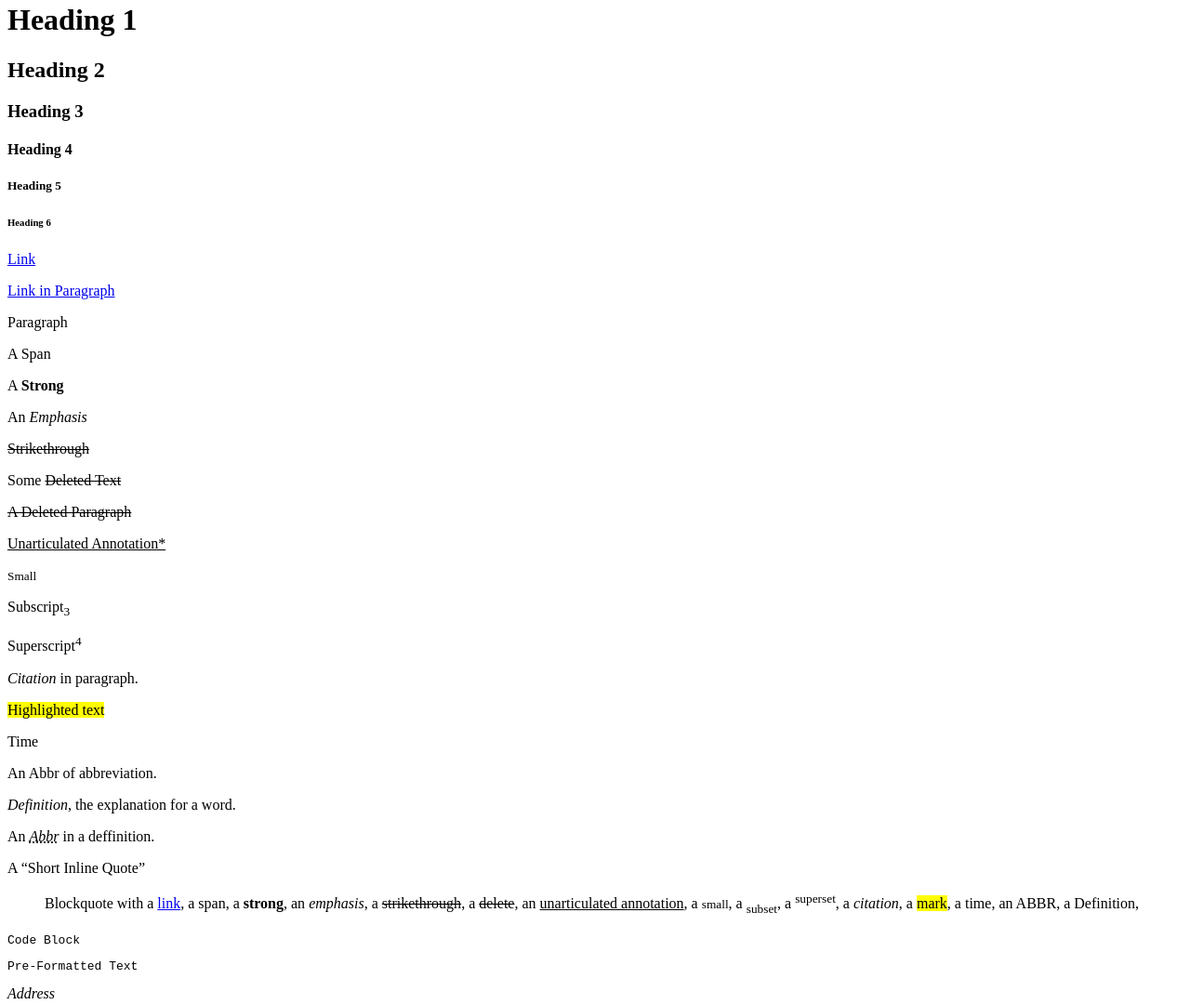
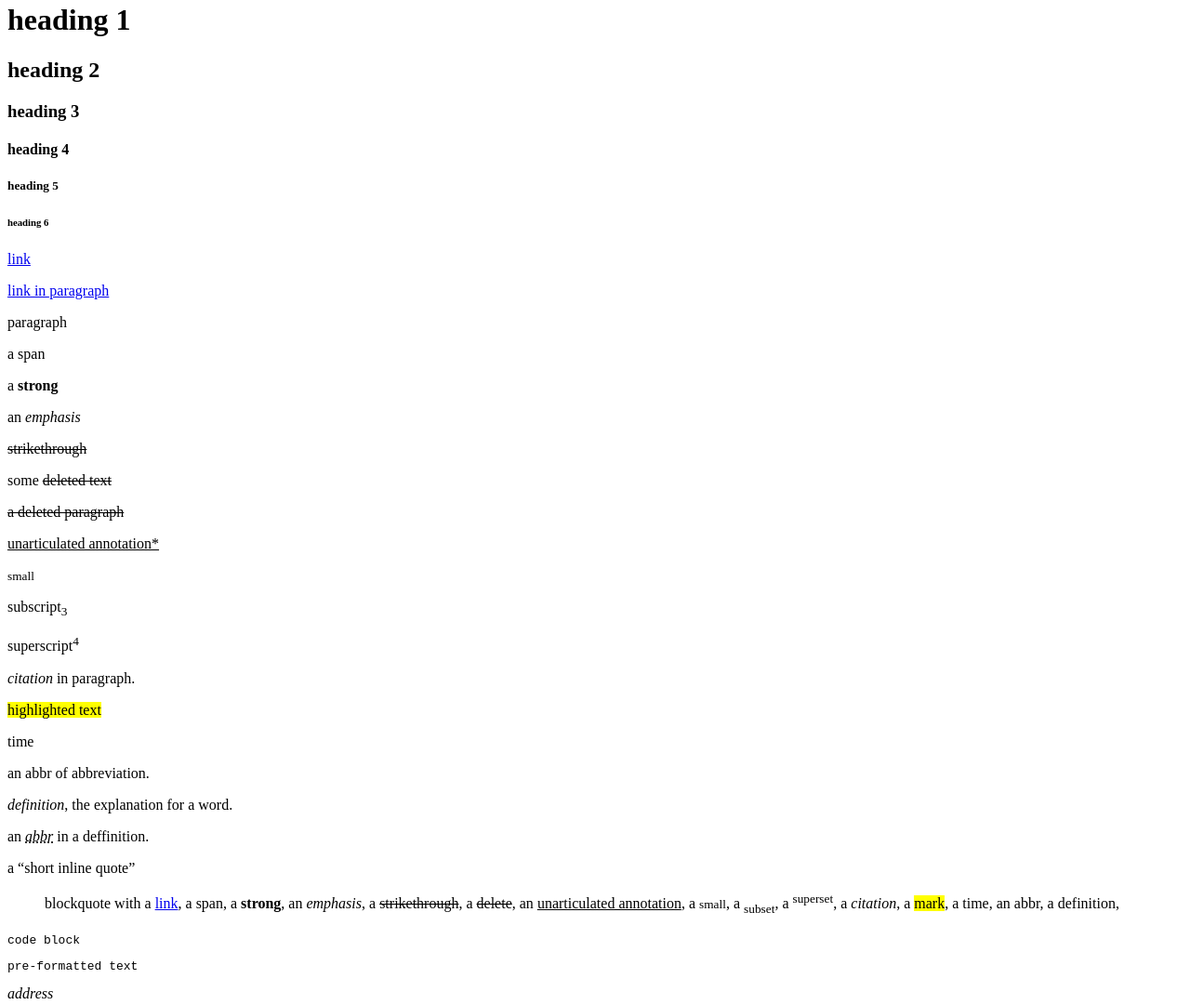
Before and after one commit to sangmort/roc-css-framework-sandbox, a plain HTML site: page index.html in a window 1280 px wide. Shown: the part 18-1099 px from the top of the page at 93% size. Drawn offline with Linux system fonts and the light colour scheme.

Commit message:
Convert all text to lowercase

```diff
--- a/index.html
+++ b/index.html
@@ -1,59 +1,59 @@
 <!DOCTYPE html>
 <html lang="en">
 	<head>
-		<meta charset="UTF-8" />
-		<title>CSS Framework Playground</title>
+		<meta charset="utf-8" />
+		<title>css framework playground</title>
 		<meta name="viewport" content="width=device-width,initial-scale=1" />
 		<meta name="description" content="" />
 	</head>
 
 	<body>
-		<!-- Text Content -->
-		<h1>Heading 1</h1>
-		<h2>Heading 2</h2>
-		<h3>Heading 3</h3>
-		<h4>Heading 4</h4>
-		<h5>Heading 5</h5>
-		<h6>Heading 6</h6>
-		<a href="#">Link</a>
-		<p><a href="#">Link in Paragraph</a></p>
-		<p>Paragraph</p>
-		<p>A <span>Span</span></p>
-		<p>A <strong>Strong</strong></p>
-		<p>An <em>Emphasis</em></p>
-		<p><s>Strikethrough</s></p>
-		<p>Some <del>Deleted Text</del></p>
-		<del><p>A Deleted Paragraph</p></del>
-		<p><u>Unarticulated Annotation*</u></p>
-		<p><small>Small</small></p>
-		<p>Subscript<sub>3</sub></p>
-		<p>Superscript<sup>4</sup></p>
-		<p><cite>Citation</cite> in paragraph.</p>
-		<p><mark>Highlighted text</mark></p>
-		<p><time>Time</time></p>
-		<p>An <abbr>Abbr</abbr> of abbreviation.</p>
-		<p><dfn>Definition</dfn>, the explanation for a word.</p>
+		<!-- text content -->
+		<h1>heading 1</h1>
+		<h2>heading 2</h2>
+		<h3>heading 3</h3>
+		<h4>heading 4</h4>
+		<h5>heading 5</h5>
+		<h6>heading 6</h6>
+		<a href="#">link</a>
+		<p><a href="#">link in paragraph</a></p>
+		<p>paragraph</p>
+		<p>a <span>span</span></p>
+		<p>a <strong>strong</strong></p>
+		<p>an <em>emphasis</em></p>
+		<p><s>strikethrough</s></p>
+		<p>some <del>deleted text</del></p>
+		<del><p>a deleted paragraph</p></del>
+		<p><u>unarticulated annotation*</u></p>
+		<p><small>small</small></p>
+		<p>subscript<sub>3</sub></p>
+		<p>superscript<sup>4</sup></p>
+		<p><cite>citation</cite> in paragraph.</p>
+		<p><mark>highlighted text</mark></p>
+		<p><time>time</time></p>
+		<p>an <abbr>abbr</abbr> of abbreviation.</p>
+		<p><dfn>definition</dfn>, the explanation for a word.</p>
 		<p>
-			An <dfn><abbr title="HyperText Markup Language">Abbr</abbr></dfn> in
+			an <dfn><abbr title="hypertext markup language">abbr</abbr></dfn> in
 			a deffinition.
 		</p>
-		<p>A <q>Short Inline Quote</q></p>
+		<p>a <q>short inline quote</q></p>
 		<blockquote>
 			<p>
-				Blockquote with a <a href="link">link</a>, a <span>span</span>,
+				blockquote with a <a href="link">link</a>, a <span>span</span>,
 				a <strong>strong</strong>, an <em>emphasis</em>, a
 				<s>strikethrough</s>, a <del>delete</del>, an
 				<u>unarticulated annotation</u>, a <small>small</small>, a
 				<sub>subset</sub>, a <sup>superset</sup>, a
 				<cite>citation</cite>, a <mark>mark</mark>, a <time>time</time>,
-				an <abbr>ABBR</abbr>, a <def>Definition</def>,
+				an <abbr>abbr</abbr>, a <def>definition</def>,
 			</p>
 		</blockquote>
-		<code>Code Block</code>
-		<pre>Pre-Formatted Text</pre>
-		<address>Address</address>
+		<code>code block</code>
+		<pre>pre-formatted text</pre>
+		<address>address</address>
 
-		<!-- Lists -->
+		<!-- lists -->
 		<ul></ul>
 		<ol></ol>
 		<li></li>
@@ -61,13 +61,13 @@
 		<dt></dt>
 		<dd></dd>
 
-		<!-- Links -->
+		<!-- links -->
 		<a></a>
 
-		<!-- Images -->
+		<!-- images -->
 		<img src="" alt="" />
 
-		<!-- Tables -->
+		<!-- tables -->
 		<table></table>
 		<thead></thead>
 		<tbody></tbody>
@@ -76,7 +76,7 @@
 		<th></th>
 		<td></td>
 
-		<!-- Forms -->
+		<!-- forms -->
 		<form></form>
 		<input type="" />
 		<label></label>
@@ -85,7 +85,7 @@
 		<textarea></textarea>
 		<button></button>
 
-		<!-- Structural Elements -->
+		<!-- structural elements -->
 		<header></header>
 		<main></main>
 		<nav></nav>
@@ -94,7 +94,7 @@
 		<aside></aside>
 		<footer></footer>
 
-		<!-- Semantic Elements -->
+		<!-- semantic elements -->
 		<progress></progress>
 		<meter></meter>
 		<details></details>
```
